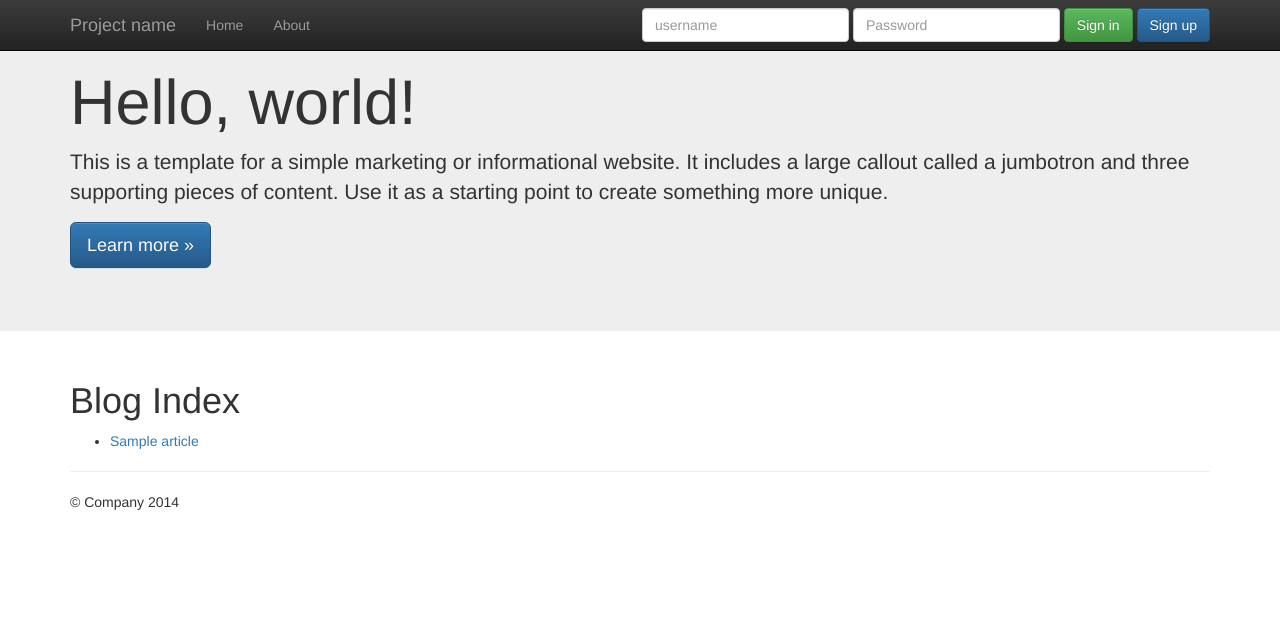
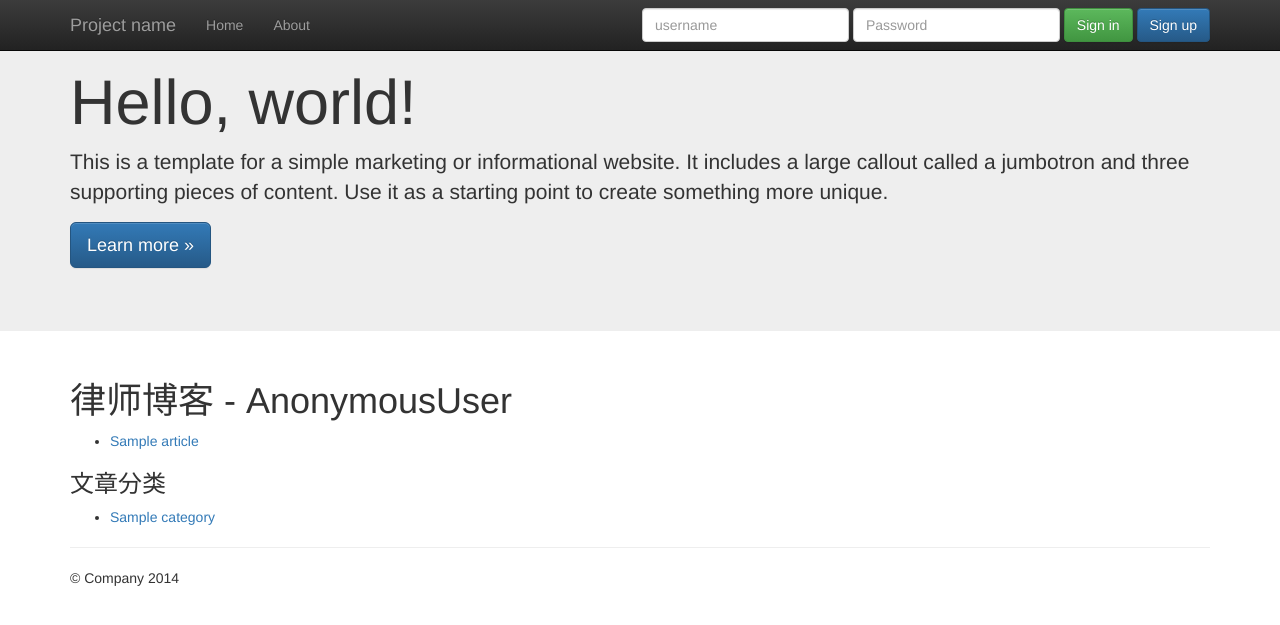
Before and after one commit to tianshuwei/legal-consultation-website, a Django app: template blogs/templates/blogs/index.html in a window 1280 px wide. Shown: the top 625 px of the page. Run offline with Django 3.2, Linux system fonts and the light colour scheme; the template is opened without the code that fills it: most values are stand-ins (such as "Sample title", 1, 10 or a date in 2020); some libraries are stand-ins or nearby versions.

Commit message:
blog index

```diff
--- a/blogs/templates/blogs/index.html
+++ b/blogs/templates/blogs/index.html
@@ -1,8 +1,13 @@
 {% extends 'base.html' %}
-{% block title %}律师博客 - xxx{% endblock %}
+{% block title %}律师博客 - {{ request.user }}{% endblock %}
 {% block main %}
 
-<h1>Blog Index</h1>
+<h1>律师博客 - {{ request.user }}</h1>
+{% if is_master %}
+<a href="{% url 'blogs:new_article' %}">写新文章</a>
+<a href="{% url 'blogs:categories' %}">分类管理</a>
+{% endif %}
+
 {% if latest_blogs_list %}
 <ul>
 {% for article in latest_blogs_list %}
@@ -10,7 +15,14 @@
 {% endfor %}
 </ul>
 {% else %}
-<p>No articles are available.</p>
+<p>目前没有文章。</p>
 {% endif %}
 
+<h3>文章分类</h3>
+<ul>
+{% for category in categories %}
+	<li><a href="#">{{ category.name }}</a></li>
+{% endfor %}
+</ul>
+
 {% endblock %}
```
Also changed, not shown: blogs/templates/blogs/categories.html (+6 -1 lines).
